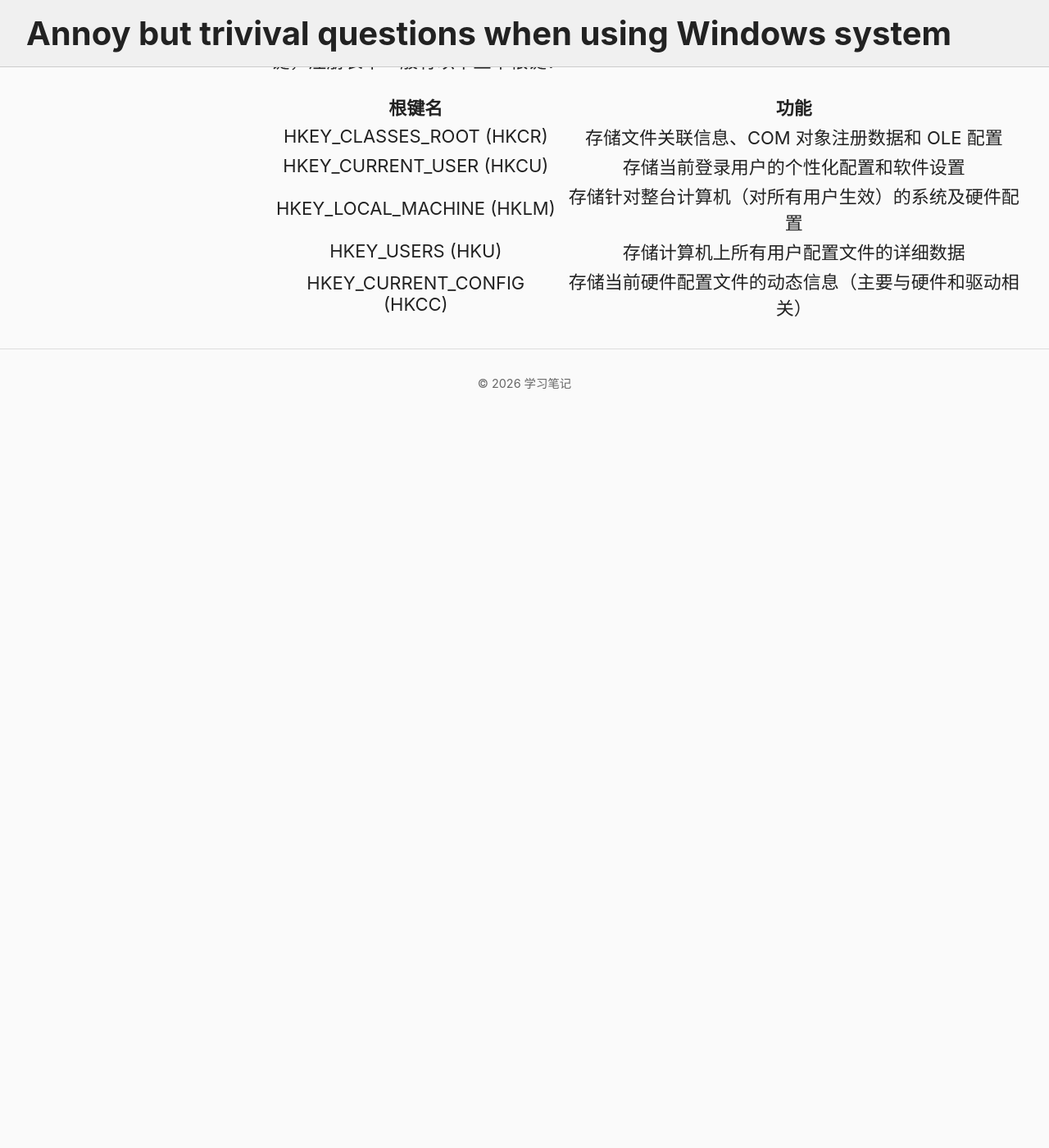
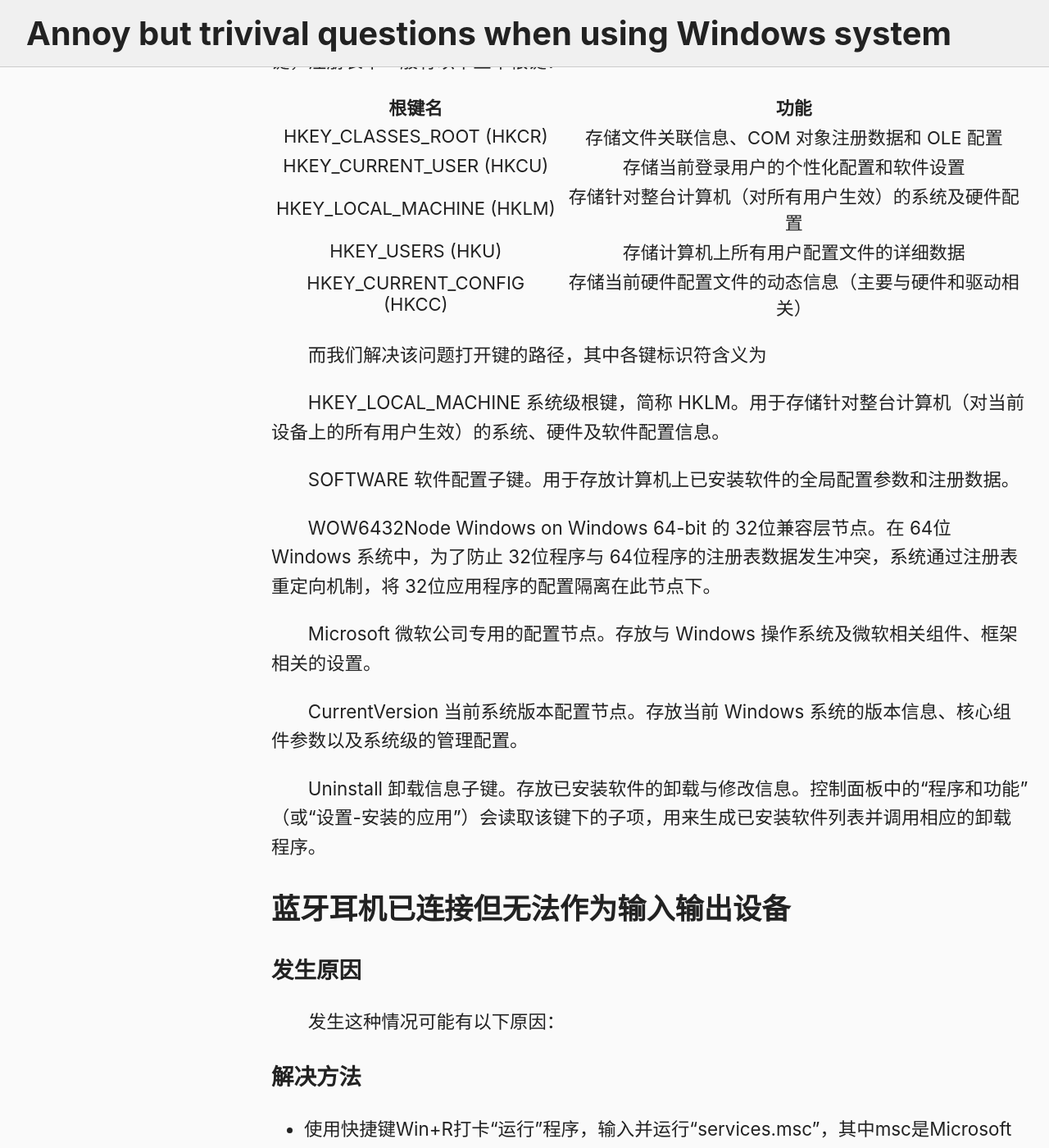
Before and after one commit to placeholder-208/Notes, a Jekyll site: the page built from _notes/my-notes/Annoying but trivival questions when using Windows system.md, in a window 1280 px wide and 1400 px high, scrolled down 1311 px. Shown: the whole window at 82% size. Built offline with Jekyll 4.4.1, drawn with Linux system fonts in a browser that asks for light colours; comment, search, counter and statistics services are not loaded; before the commit the page ends 1818 px from its top, so only the background shows below that; some of the changed text lies outside the part shown.

Commit message:
Adding notes.

```diff
--- a/_notes/my-notes/Annoying but trivival questions when using Windows system.md
+++ b/_notes/my-notes/Annoying but trivival questions when using Windows system.md
@@ -25,7 +25,7 @@
 
 #### 注册表(编辑器)
 
-注册表是Windows系统中以键值对形式树状形式组织，存储操作系统、硬件设备和应用程序的配置信息等数据的数据库，键值对形式即一个标识符对应一个数值，用来编辑注册表的图形化应用即注册表编辑器，其执行程序在注册表中被记为regedit，rege即regesiter，dit即edit。
+注册表是Windows系统中树状形式组织，键值对一一对应存储操作系统、硬件设备和应用程序的配置信息等数据的数据库。键值对即一个标识符(键)对应一个数值。用来编辑注册表的图形化应用即注册表编辑器，其执行程序在注册表中被记为regedit，rege即regesiter，dit即edit。
 
 键一般以标识符命名，其包括值和子键，值可以是字符串，二进制和32位值，由于键可以包含子键，这就描述了一种包含关系，包含子键的键称为子键的父键，没有父键的键被称为根键，注册表中一般有以下五个根键：
 
@@ -36,3 +36,33 @@
 HKEY_LOCAL_MACHINE (HKLM)|存储针对整台计算机（对所有用户生效）的系统及硬件配置
 HKEY_USERS (HKU)|存储计算机上所有用户配置文件的详细数据
 HKEY_CURRENT_CONFIG (HKCC)|存储当前硬件配置文件的动态信息（主要与硬件和驱动相关）
+
+而我们解决该问题打开键的路径，其中各键标识符含义为
+
+HKEY_LOCAL_MACHINE
+系统级根键，简称 HKLM。用于存储针对整台计算机（对当前设备上的所有用户生效）的系统、硬件及软件配置信息。
+
+SOFTWARE
+软件配置子键。用于存放计算机上已安装软件的全局配置参数和注册数据。
+
+WOW6432Node
+Windows on Windows 64-bit 的 32位兼容层节点。在 64位 Windows 系统中，为了防止 32位程序与 64位程序的注册表数据发生冲突，系统通过注册表重定向机制，将 32位应用程序的配置隔离在此节点下。
+
+Microsoft
+微软公司专用的配置节点。存放与 Windows 操作系统及微软相关组件、框架相关的设置。
+
+CurrentVersion
+当前系统版本配置节点。存放当前 Windows 系统的版本信息、核心组件参数以及系统级的管理配置。
+
+Uninstall
+卸载信息子键。存放已安装软件的卸载与修改信息。控制面板中的“程序和功能”（或“设置-安装的应用”）会读取该键下的子项，用来生成已安装软件列表并调用相应的卸载程序。
+
+## 蓝牙耳机已连接但无法作为输入输出设备
+
+### 发生原因
+发生这种情况可能有以下原因：
+### 解决方法
+- 使用快捷键Win+R打卡“运行”程序，输入并运行“services.msc”，其中msc是Microsoft manage console snap-in control(微软管理控制台插件)，找到其中的“BluetoothUserService_xxx”服务，其中_xx是随机生成的编号，用于标识当前服务的用户等，重启服务
+- 同样在services.msc中，重启服务"Windows Audio"和"Windows Audio Endpoint Builder"
+- 右击底部栏的Windows徽标（Windows11），选择设备管理器并单击打开，找到声音、视频和游戏控制器，单击左侧尖括号打开下拉栏，禁用以耳机名命名或由你自定义命名的设备，包括Hands-Free（免提）设备，几秒后重新启用设备。尝试重新连接蓝牙设备
+### 计算机通识知识
```
Also changed, not shown: _notes/my-notes/First file by Markdown.md (+3 -0 lines), _notes/my-notes/UsingVScode.md (+35 -0 lines).
